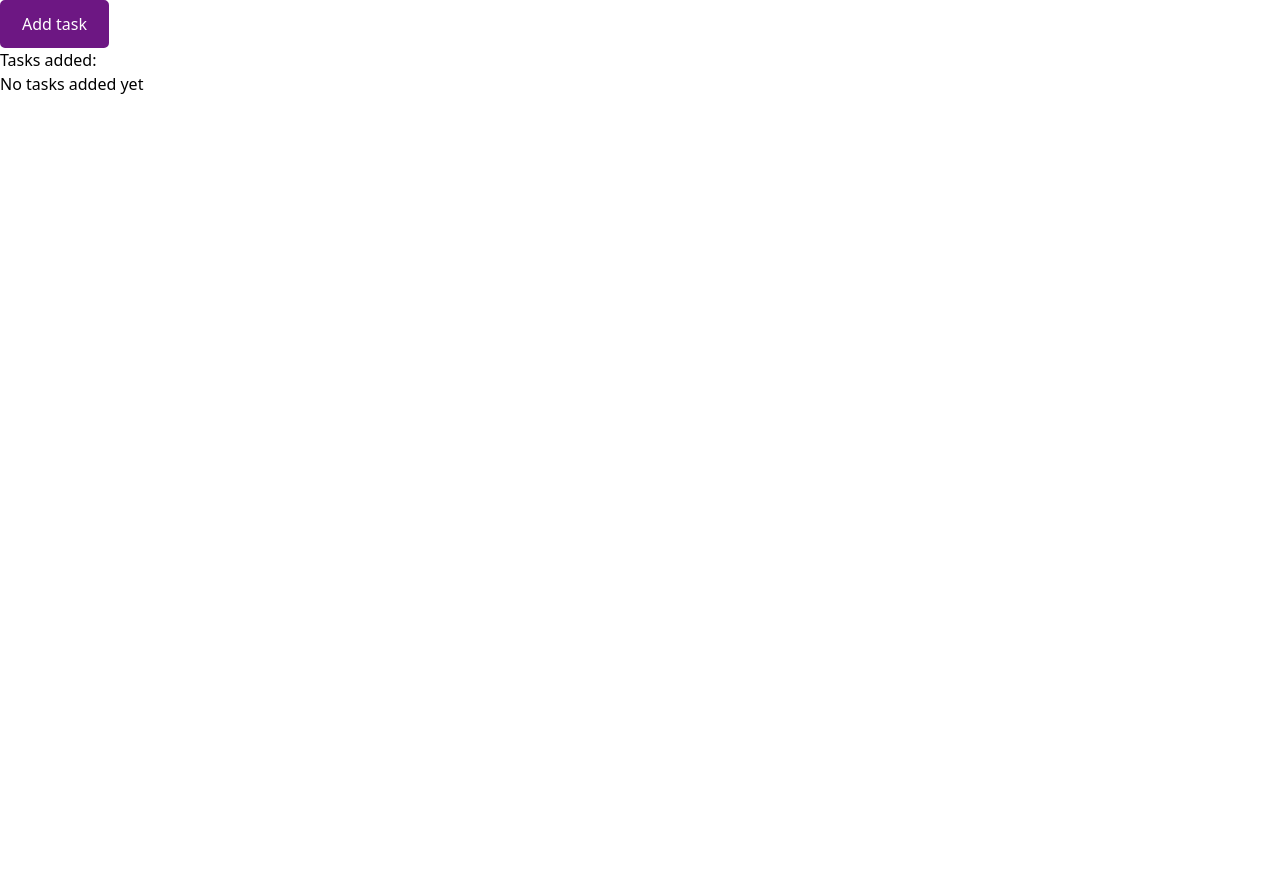
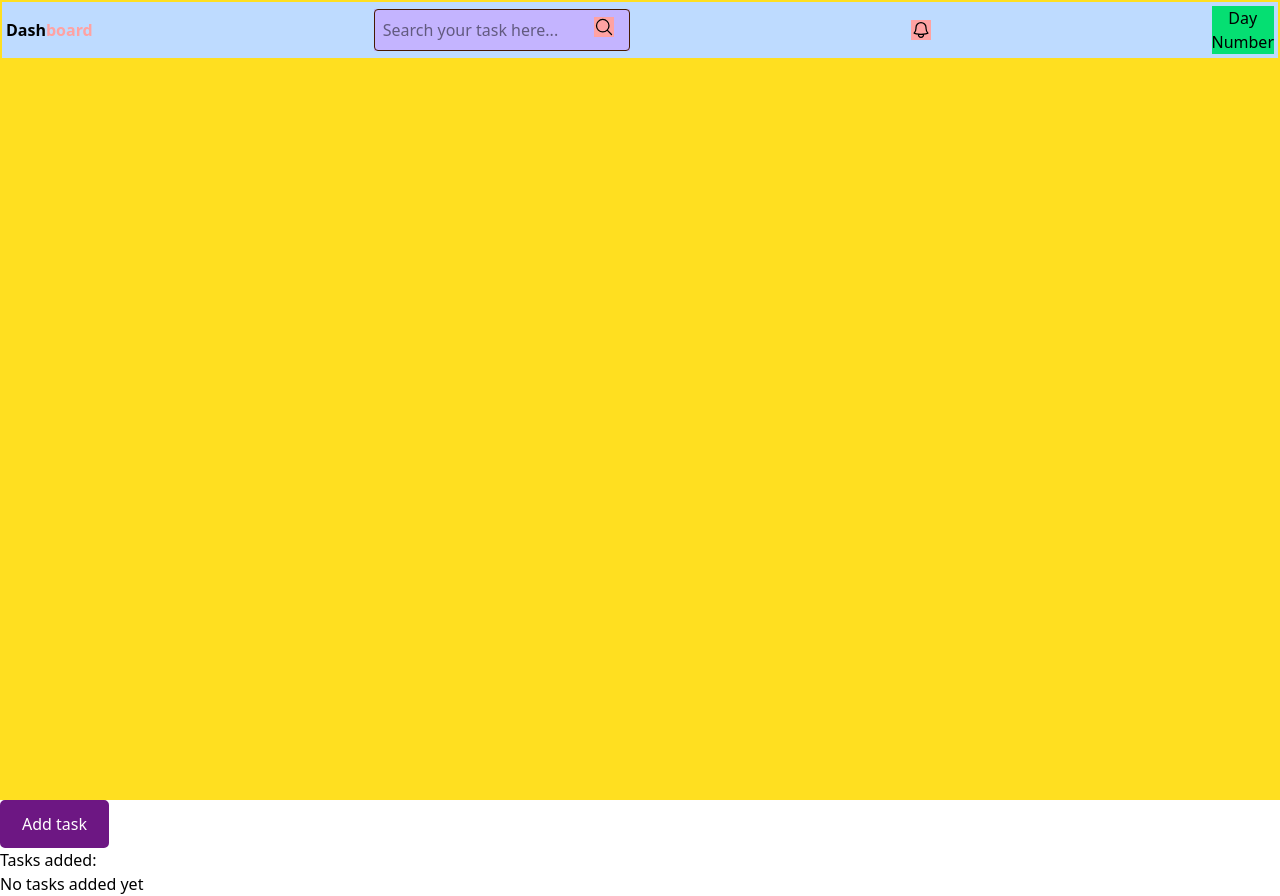
Before and after one commit to karinatuyuc/my-todo-list-React, a React (Vite) app: page / in a window 1280 px wide. Before the commit the page ends 800 px from the top, so only its background shows below. Built offline with nearby package versions, Linux system fonts and the light colour scheme.

Commit message:
Still working on header

```diff
--- a/src/Dashboard.jsx
+++ b/src/Dashboard.jsx
@@ -1,7 +1,39 @@
+import { MagnifyingGlassIcon, BellIcon, } from "@heroicons/react/24/outline";
+
 
 export default function Dashboard() {
     return (
         <>
+         <div className="p-0.5 bg-yellow-300 h-screen w-full">
+
+            <header className="flex justify-between items-center p-1 bg-blue-200">
+                <div className= "font-bold">
+                    <span className="text-black">Dash</span>
+                    <span className="text-red-300">board</span>
+                </div>
+
+                <div className="bg-violet-300 relative w-64">
+                    <input
+                      type="text"
+                      placeholder="Search your task here..."
+                      className="w-full rounded border pr-10 p-2 border-amber-950 "
+                    />
+                    <button className="absolute right-2 top-1">
+                        <MagnifyingGlassIcon
+                        className="w-5 h-5 absolute right-2 top-1 bg-red-300"/>
+                    </button>
+                </div>
+
+                <div className="bg-red-300">
+                    <span><BellIcon  className="w-5 h-5"/></span>
+                </div>
+
+                <div className="bg-green-400 flex flex-col text-center">
+                    <span>Day</span>
+                    <span>Number</span>
+                </div>
+            </header>
+         </div>
         </>
     )
 }
```
